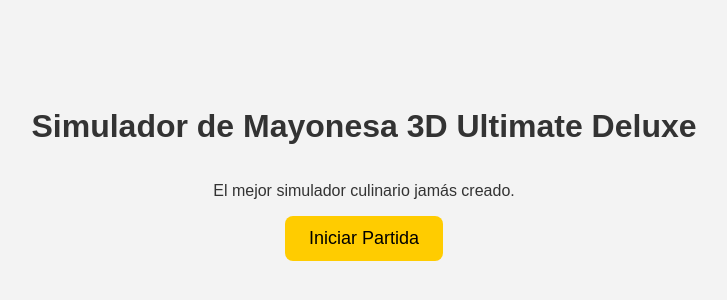
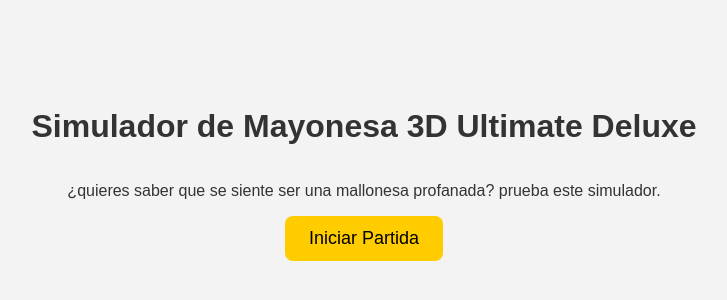
Before and after one commit to IRVIN-A1/Simulador-mayonesa, a plain HTML site: page index.html in a window 1280 px wide. Shown: the part 226-526 px from the top of the page, without its empty margins (276-1003 px from the left). Drawn offline with Linux system fonts and the light colour scheme.

Commit message:
Update index.html

```diff
--- a/index.html
+++ b/index.html
@@ -9,7 +9,7 @@
 <body>
 <div id="pantalla-inicial" class="center">
 <h1>Simulador de Mayonesa 3D Ultimate Deluxe</h1>
-<p>El mejor simulador culinario jamás creado.</p>
+<p>¿quieres saber que se siente ser una mallonesa profanada? prueba este simulador.</p>
 <button id="btn-jugar">Iniciar Partida</button>
 </div>
 <div id="pantalla-negra" class="oculto center">
```
